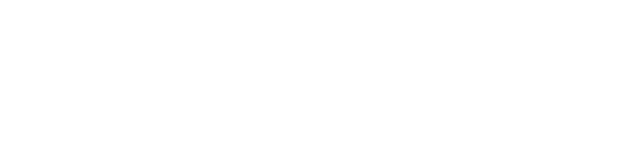
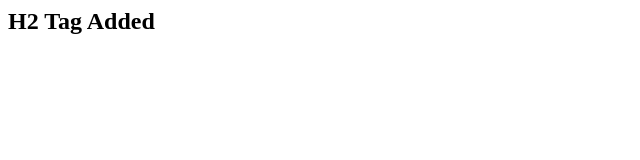
Before and after one commit to Abhi9503/devops_sample, a plain HTML site: page index.html in a window 1280 px wide. Shown: the whole page, without its empty margins (0-640 px from the left). Drawn offline with Linux system fonts and the light colour scheme.

Commit message:
H2 tag addedd

```diff
--- a/index.html
+++ b/index.html
@@ -3,5 +3,6 @@
 		<title>Test</title>
 	</head>
 	<body>
+		<h2>H2 Tag Added</h2>
 	</body>
 </html>
```
